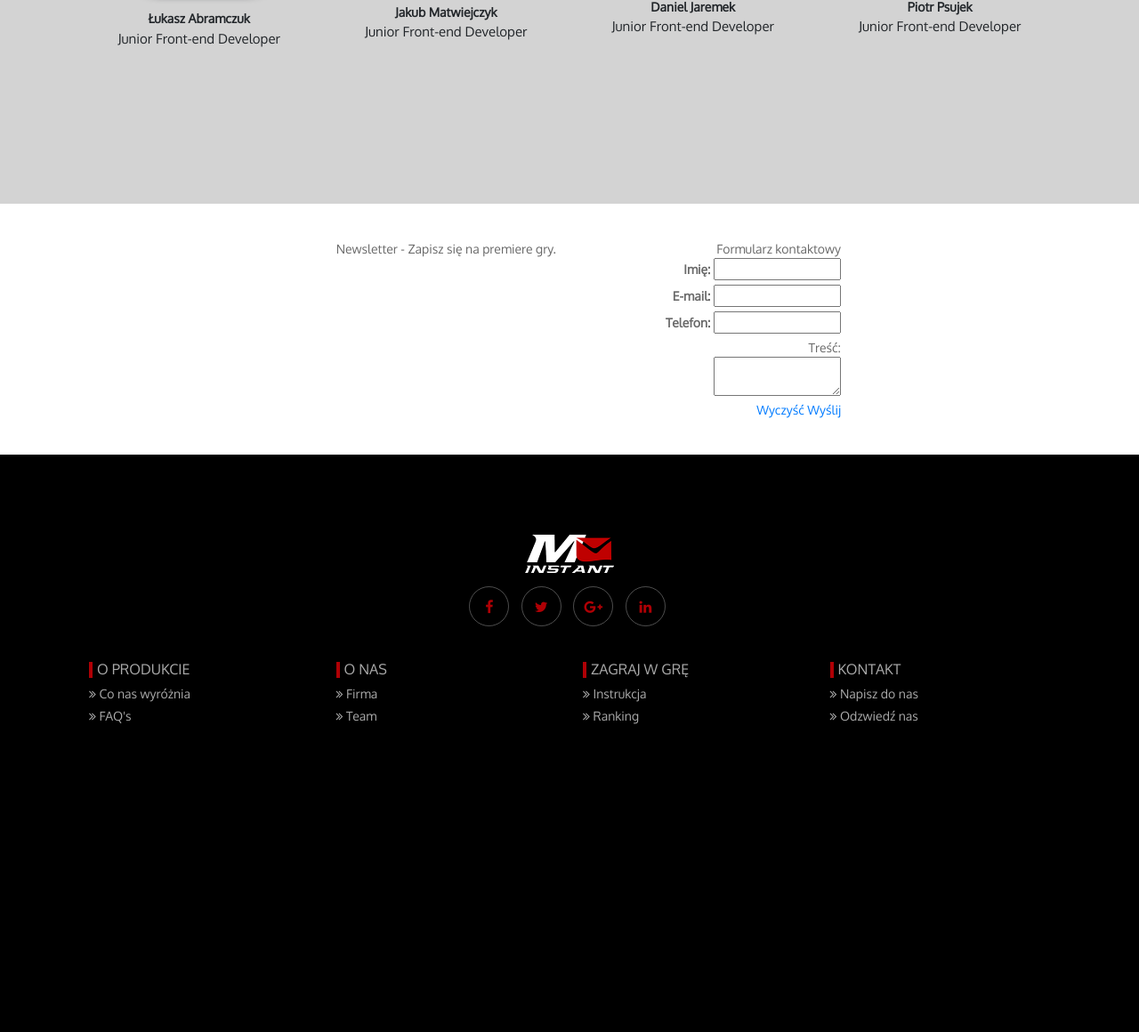
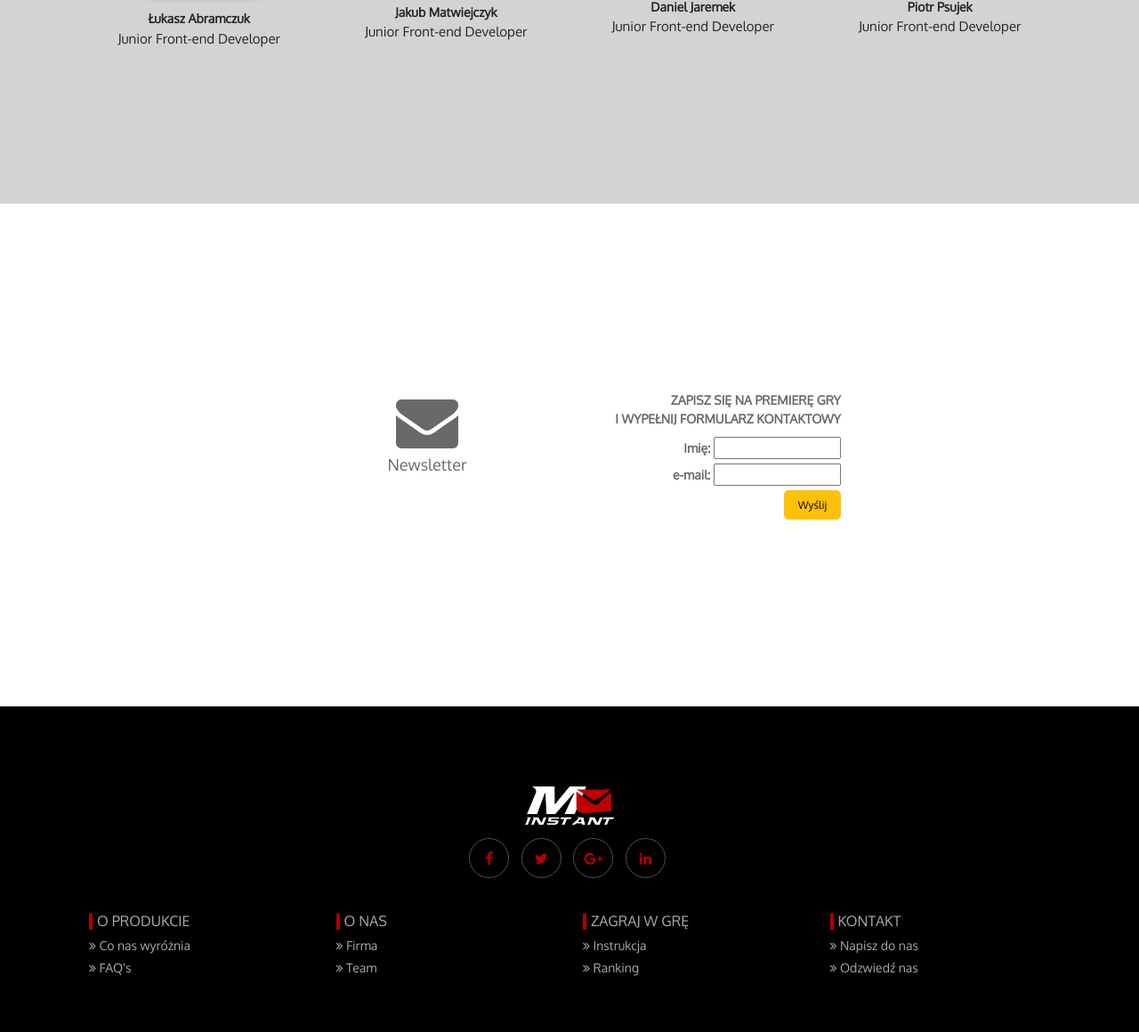
Before and after one commit to infoshareacademy/jfddl2-imail, a PHP site: page / in a window 1280 px wide. Shown: the part 1575-2735 px from the top of the page at 89% size. Before the commit the page ends 2389 px from the top, so only its background shows below. Run offline with PHP 8.4, Linux system fonts and the light colour scheme; some libraries are stand-ins or nearby versions.

Commit message:
newsletter ready

```diff
--- a/css/style.css
+++ b/css/style.css
@@ -15,6 +15,9 @@ header {
     }
 }
 
+p.news {
+    font-size: large;
+}
 
 .navbar {
     padding: 1.5rem 1rem;
@@ -131,6 +134,15 @@ h3 {
     font-size: 1.2em;
 }
 
+h10 {
+
+    font-weight: bold;
+    text-transform: uppercase
+}
+
+.form .row .koperta  {
+    text-align: center;
+}
 .imgau {
     max-width: 100%;
     margin: 0px auto;
@@ -146,11 +158,12 @@ h3 {
     background-color: white;
     /*height: auto;*/
     /*width: auto;*/
-    padding-top: 40px;
-    padding-bottom: 40px;
+    padding-top: 180px;
+    padding-bottom: 180px;
     color: dimgrey;
-    font-family: 'Ubuntu', sans-serif;
     text-align: right;
+    margin-top: 30px;
+    margin-bottom: 30px;
 }
 
 .row    {
@@ -307,3 +320,10 @@ footer.nb-footer .footer-info-single p {
     /*font-size: 0em;*/
     /*border: 1px darkgrey solid;*/
 }
+
+.btnletter  {
+    font-size: 12px;
+    color: black;
+    padding: 8px 15px;
+    border-radius: 5px;
+}
--- a/index.html
+++ b/index.html
@@ -5,8 +5,8 @@
 
     <link href="https://fonts.googleapis.com/css?family=Ubuntu&amp;subset=latin-ext" rel="stylesheet">
     <link href="https://fonts.googleapis.com/css?family=Oxygen&amp;subset=latin-ext" rel="stylesheet">
+    <meta name="viewport" content="width=device-width, initial-scale=1">
     <link href="https://cdnjs.cloudflare.com/ajax/libs/font-awesome/4.6.3/css/font-awesome.css" rel="stylesheet">
-    <meta name="viewport" content="width=device-width, initial-scale=1">
     <script src="https://ajax.googleapis.com/ajax/libs/jquery/3.2.1/jquery.min.js"></script>
     <script src="https://maxcdn.bootstrapcdn.com/bootstrap/3.3.7/js/bootstrap.min.js"></script>
     <link rel="stylesheet" href="https://maxcdn.bootstrapcdn.com/bootstrap/3.3.7/css/bootstrap.css">
@@ -18,7 +18,7 @@
 
     <title>instantMail - Wysyłaj z nami !!</title>
 </head>
-<body id="page-top">
+<section id="page-top">
 <nav class="navbar navbar-expand-lg navbar-dark bg-dark fixed-top" id="mainNav">
     <div class="container">
         <a class="navbar-brand js-scroll-trigger" href="#page-top"></a>
@@ -41,11 +41,12 @@
                     <a class="nav-link js-scroll-trigger" href="#aboutus">Nasz Zespół</a>
                 </li>
                 <li class="nav-item">
+                    <a class="nav-link js-scroll-trigger" href="#nletter">Newsletter</a>
+                </li>
+                <li class="nav-item">
                     <a class="nav-link js-scroll-trigger" href="#contact">Kontakt</a>
                 </li>
-                <!--<li class="nav-item">-->
-                <!--<a class="nav-link js-scroll-trigger" href="#nletter">Newsletter</a>-->
-                <!--</li>-->
+
             </ul>
         </div>
     </div>
@@ -176,38 +177,31 @@
     </div>
 </section>
 
-<section id="contact">
+<section id="nletter">
 
     <div class="form">
         <div class="row">
             <div class="col-md-3">
             </div>
 
-            <div class="col-md-3">
-                Newsletter - Zapisz się na premiere gry.
+            <div class="col-md-3 koperta">
+                <i class="fa fa-envelope fa-5x" aria-hidden="true"></i>
+                <p class="news">Newsletter</p>
             </div>
             <div class="col-md-3">
-                <h10 class="p1">Formularz kontaktowy</h10>
-                <form id="contact-form" action="mailto:sajko77@gmail.com" method="post" enctype="multipart/form-data">
+                <h10 class="p1">Zapisz się na premierę gry</h10><br>
+                <h10 class="p1">i wypełnij formularz kontaktowy</h10>
+                <p></p>
+                <form id="contact-form" action="https://formspree.io/sajko77@gmail.com" method="POST">
                     <fieldset>
                         <label><span class="text-form">Imię:</span>
                             <input name="name" type="text" />
                         </label>
-                        <label><span class="text-form">E-mail:</span>
-                            <input name="email" type="text" />
+                        <label><span class="text-form">e-mail:</span>
+                            <input name="_replyto" type="email" />
                         </label>
-                        <label><span class="text-form">Telefon:</span>
-                            <input name="phone" type="text" />
-                        </label>
-                        <div class="wrapper">
-                            <div class="text-form">Treść:</div>
-                            <div class="extra-wrap">
-                                <textarea></textarea>
-                                <div class="clear"></div>
-                                <div class="buttons"> <a class="button" href="#">Wyczyść</a> <a class="button" href="#">Wyślij</a> </div>
-                            </div>
-                        </div>
                     </fieldset>
+                    <input class="btn btn-warning btnletter" type="submit" value="Wyślij">
                 </form>
             </div>
         </div>
@@ -216,6 +210,8 @@
 
 
 <!--FOOTER-->
+<section id="contact">
+
 <footer class="nb-footer">
     <div class="container">
         <div class="row">
@@ -286,6 +282,7 @@
     </div>
 </footer>
 
+</section>
 <button type="button" class="btn btnup btn-default" aria-label="Left Align">
         <span class="glyphicon glyphicon glyphicon-menu-up" aria-hidden="true">
         </span>
```
